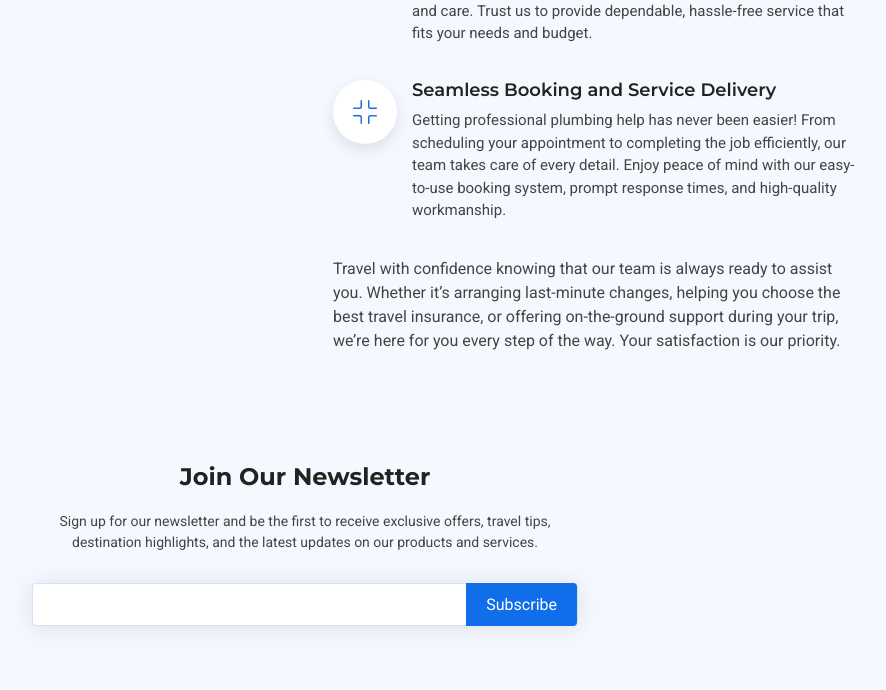
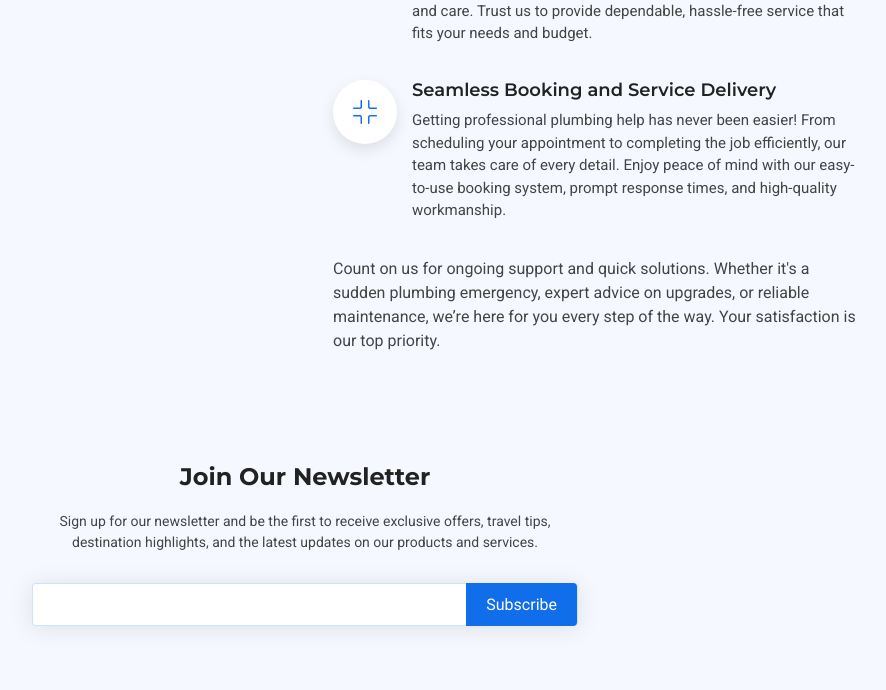
Before and after one commit to Carrington-dev/drainexpertz, a Flask app: page / in a window 1280 px wide. Shown: the part 1766-2456 px from the top of the page, without its empty margins (335-1221 px from the left). Run offline with Flask 3, Linux system fonts and the light colour scheme; some libraries are stand-ins or nearby versions.

Commit message:
Update index.html
Co-Authored-By: Stemgon <165911512+stemgon@users.noreply.github.com>
Co-Authored-By: Carrington Muleya <79579279+carrington-dev@users.noreply.github.com>

```diff
--- a/src/templates/index.html
+++ b/src/templates/index.html
@@ -112,7 +112,8 @@
             </li>
           </ul>
           <p>
-            Travel with confidence knowing that our team is always ready to assist you. Whether it’s arranging last-minute changes, helping you choose the best travel insurance, or offering on-the-ground support during your trip, we’re here for you every step of the way. Your satisfaction is our priority.
+            Count on us for ongoing support and quick solutions. Whether it's a sudden plumbing emergency, expert advice on upgrades, or reliable maintenance, we’re here for you every step of the way. Your satisfaction is our top priority.
+
           </p>
         </div>
 
```
